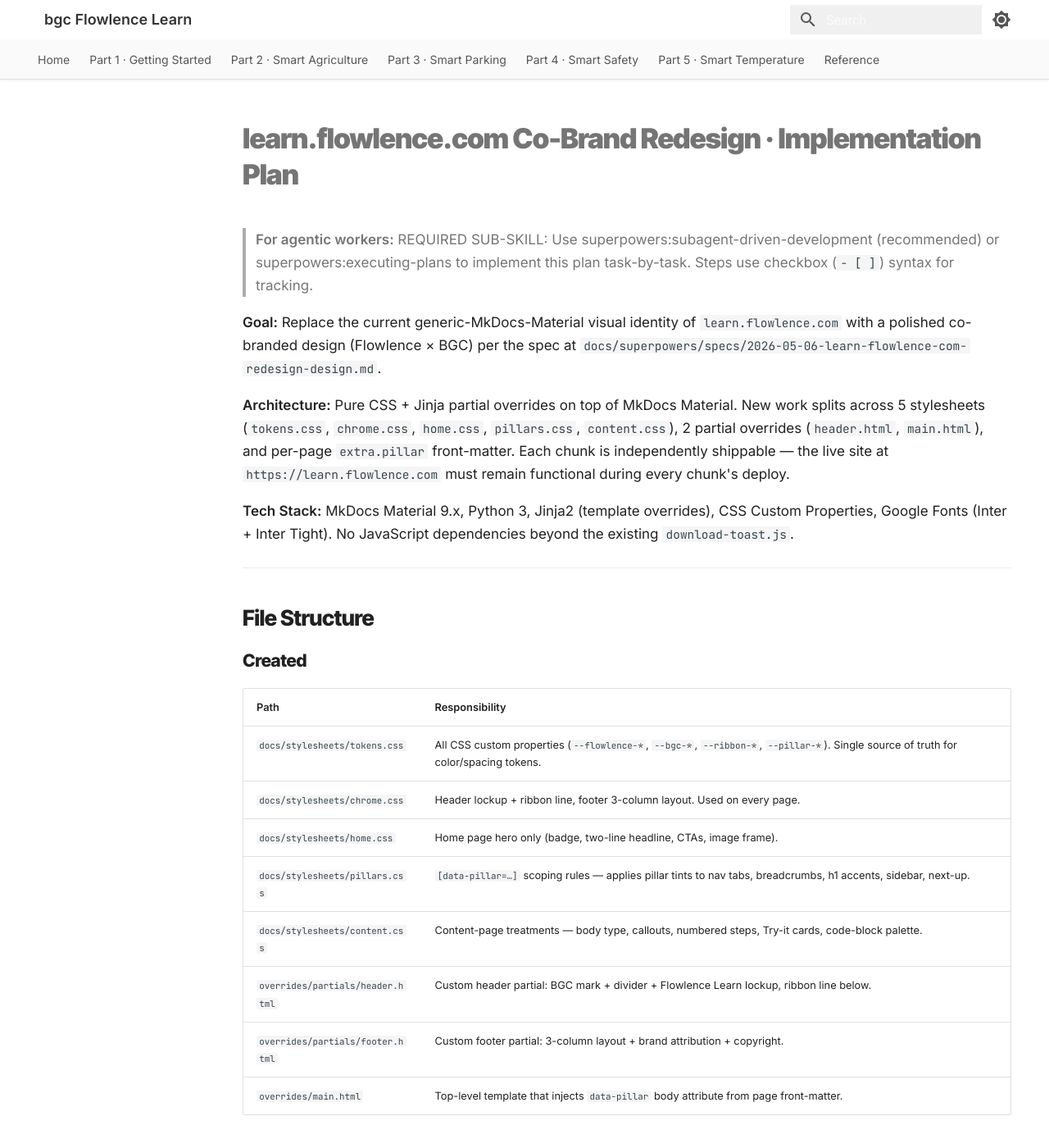
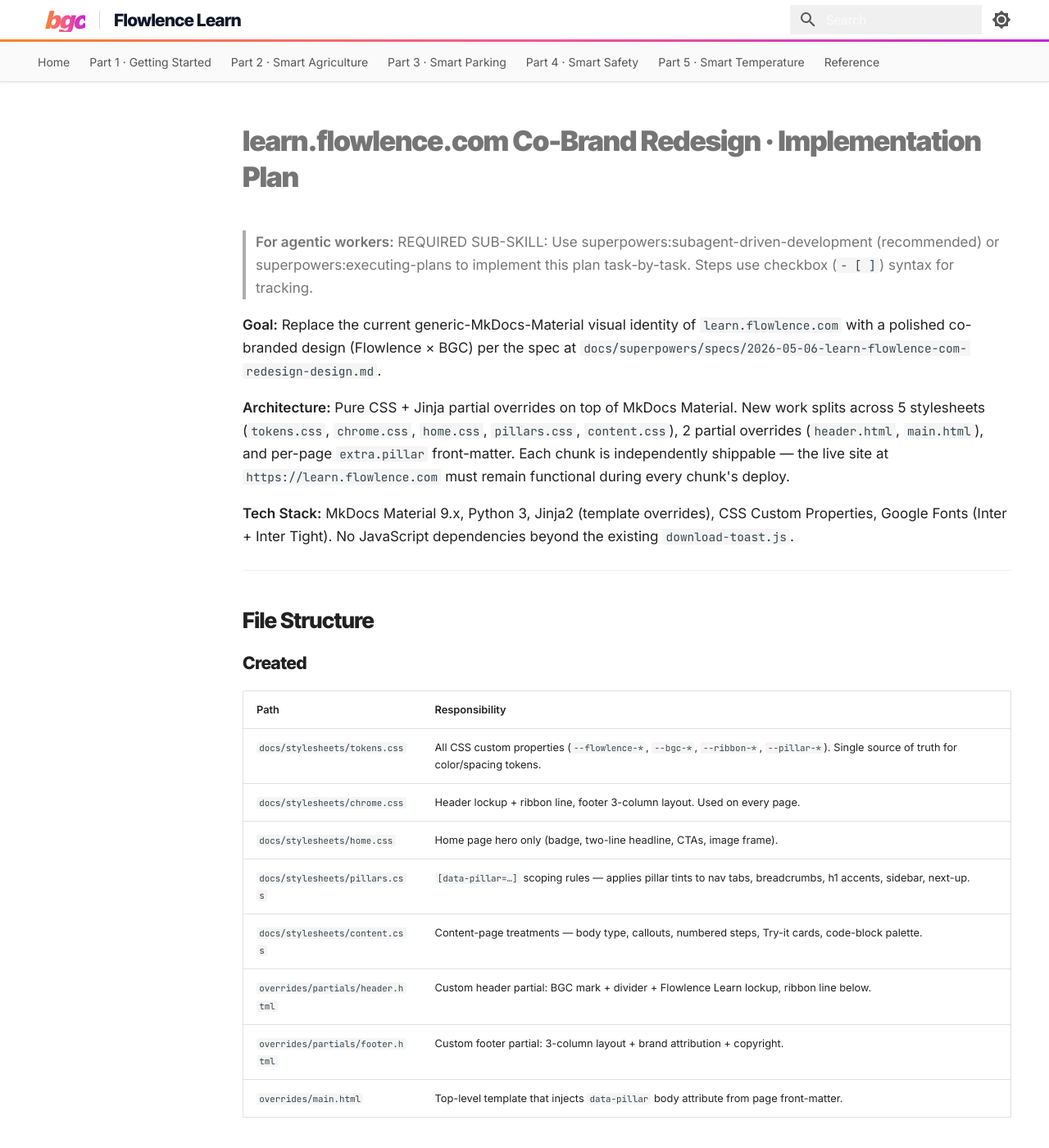
Before and after one commit to nabilibrahim101/flowlence-docs, an MkDocs documentation site: the page built from docs/superpowers/plans/2026-05-06-learn-flowlence-com-redesign.md, in a window 1280 px wide and 1400 px high. Shown: the whole window at 82% size. Built offline with MkDocs 1.6.1 and Material for MkDocs 9.7.7, drawn with Linux system fonts in a browser that asks for light colours.

Commit message:
feat(redesign): chrome — style header lockup, ribbon line, dark mode handling
Co-Authored-By: Claude Sonnet 4.6 <noreply@anthropic.com>

```diff
--- /dev/null
+++ b/docs/stylesheets/chrome.css
@@ -0,0 +1,71 @@
+/* ===================================================================
+   chrome.css — Header lockup + ribbon line + footer
+   Spec ref: §5
+   =================================================================== */
+
+/* ---------- Header background (light + dark) ---------- */
+.md-header {
+  background-color: #ffffff;
+  color: var(--flowlence-slate);
+  box-shadow: 0 1px 3px rgba(0, 0, 0, 0.06);
+}
+[data-md-color-scheme="slate"] .md-header {
+  background-color: var(--flowlence-slate);
+  color: #f1f5f9;
+}
+
+/* ---------- The lockup (bgc | Flowlence Learn) ---------- */
+.flowlence-lockup {
+  display: flex !important;
+  align-items: center;
+  gap: 0.85rem;
+  padding: 0;
+  margin: 0;
+  text-decoration: none;
+  color: inherit;
+  font-family: var(--font-display);
+  line-height: 1;
+}
+
+/* The "bgc" stylized mark */
+.flowlence-lockup__bgc {
+  font-family: var(--font-display);
+  font-weight: 900;
+  font-size: 1.5rem;
+  font-style: italic;
+  letter-spacing: -0.05em;
+  background: var(--ribbon-gradient);
+  -webkit-background-clip: text;
+  background-clip: text;
+  color: transparent;
+  line-height: 1;
+}
+
+/* The vertical divider */
+.flowlence-lockup__divider {
+  display: inline-block;
+  width: 1px;
+  height: 22px;
+  background: #cbd5e1;
+}
+[data-md-color-scheme="slate"] .flowlence-lockup__divider {
+  background: #334155;
+}
+
+/* "Flowlence Learn" wordmark */
+.flowlence-lockup__name {
+  font-family: var(--font-display);
+  font-weight: 800;
+  font-size: 1.05rem;
+  letter-spacing: -0.02em;
+  color: var(--flowlence-slate);
+}
+[data-md-color-scheme="slate"] .flowlence-lockup__name {
+  color: #f1f5f9;
+}
+
+/* ---------- The 3px ribbon line under the header ---------- */
+.flowlence-ribbon-line {
+  height: 3px;
+  background: var(--ribbon-gradient);
+}
--- a/mkdocs.yml
+++ b/mkdocs.yml
@@ -40,6 +40,7 @@ theme:
 extra_css:
   - https://fonts.googleapis.com/css2?family=Inter+Tight:wght@800;900&family=Inter:wght@400;600&family=JetBrains+Mono:wght@400&display=swap
   - stylesheets/tokens.css
+  - stylesheets/chrome.css
   - stylesheets/extra.css
 
 extra_javascript:
```
